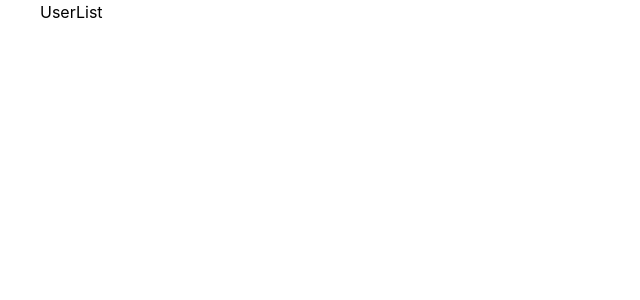
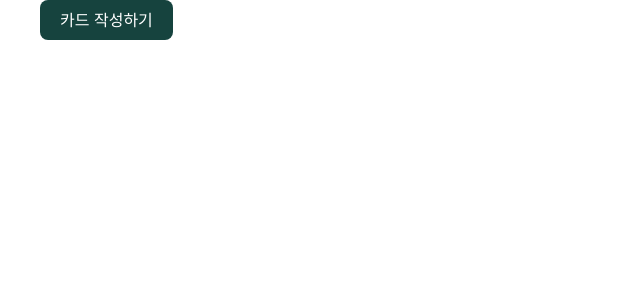
Before and after one commit to codestates-seb/seb45_main_024, a React (Vite) app in the folder client/: page /userlist in a window 1280 px wide. Shown: the top 300 px of the page, without its empty margins (0-640 px from the left). Built offline with nearby package versions, Linux system fonts and the light colour scheme; a web font is replaced by a local one.

Commit message:
[feat] userlist, projectlist 공통 컴포넌트 제작 #5 : action button

```diff
--- /dev/null
+++ b/client/src/components/userlist,projectlist/ActionButton.module.css
@@ -0,0 +1,40 @@
+.button {
+  padding: .5rem 1.25rem;
+}
+
+.normal {
+  border: none;
+  background-color: var(--color-main);
+  color: var(--color-white);
+
+  &:hover {
+    background-color: #0E2F2B;
+  }
+
+  /* &:active {
+    background-color: #679C97;
+  }
+
+  &:disabled {
+    background-color: var(--color-gray-5);
+  } */
+}
+
+.outline {
+  border: 1px solid var(--color-main);
+  background-color: var(--color-white);
+  color: var(--color-main);
+
+  &:hover {
+    background-color: #cfd5d5;
+  }
+
+  /* &:active {
+    background-color: #9dabb7;
+  }
+
+  &:disabled {
+    border-color: var(--color-gray-4);
+    color: var(--color-gray-5);
+  } */
+}
--- /dev/null
+++ b/client/src/components/userlist,projectlist/ActionButton.tsx
@@ -0,0 +1,23 @@
+import { ReactNode } from "react";
+import classes from "./ActionButton.module.css";
+
+type ActionButtonProps = {
+  type?: string;
+  children: ReactNode;
+};
+
+const ActionButton = ({ type = "normal", children }: ActionButtonProps) => {
+  return (
+    <button
+      className={
+        type === "normal"
+          ? `${classes.button} ${classes.normal}`
+          : `${classes.button} ${classes.outline}`
+      }
+    >
+      {children}
+    </button>
+  );
+};
+
+export default ActionButton;
--- a/client/src/pages/userList/UserList.tsx
+++ b/client/src/pages/userList/UserList.tsx
@@ -1,7 +1,16 @@
+import classes from "./UserList.module.css";
+import ActionButton from "../../components/userlist,projectlist/ActionButton";
+
 const UserList = () => {
   return (
     <>
-      <div>UserList</div>
+      <ActionButton>카드 작성하기</ActionButton>
+      {/* <div>
+        <div>필터영역</div>
+        <div>검색창</div>
+      </div> */}
+      <div>{/* <Card /> */}</div>
+      {/* <div>pagination</div> */}
     </>
   );
 };
```
Also changed, not shown: client/src/pages/userList/UserList.module.css (added).
